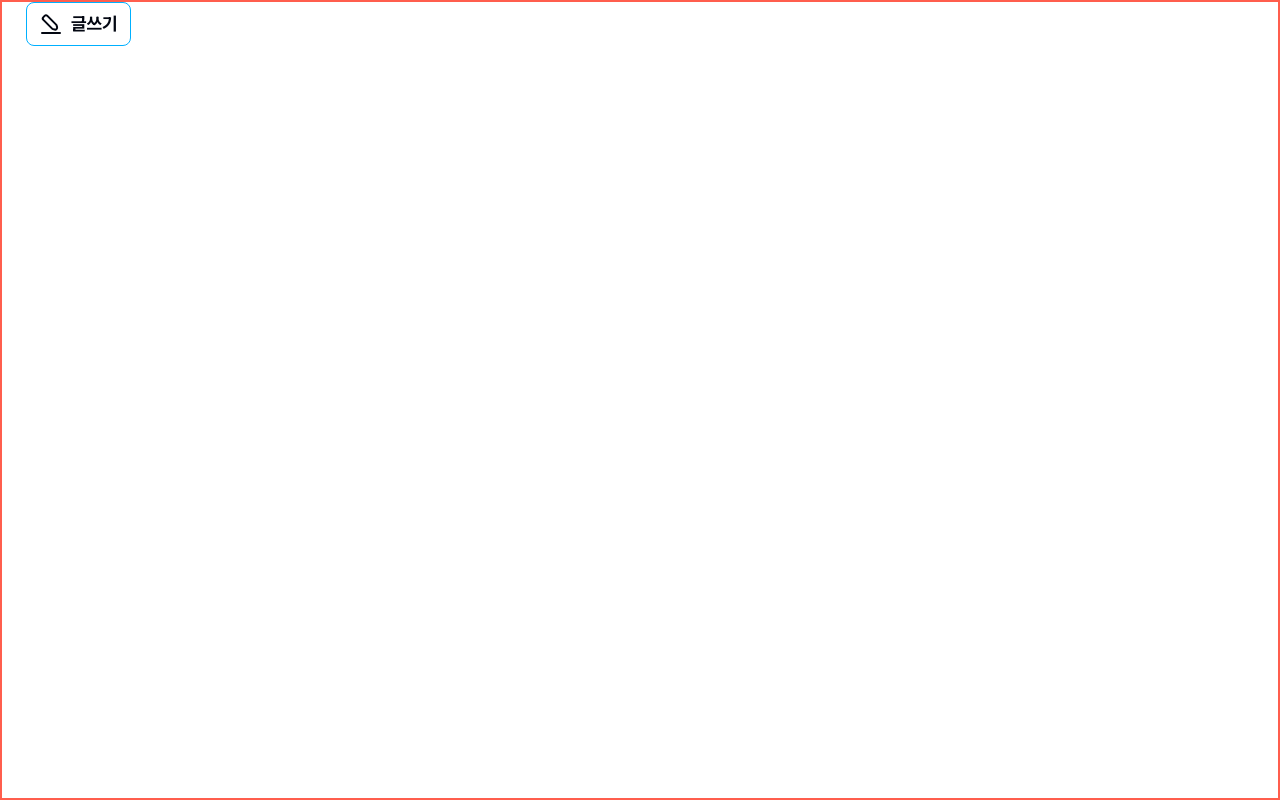
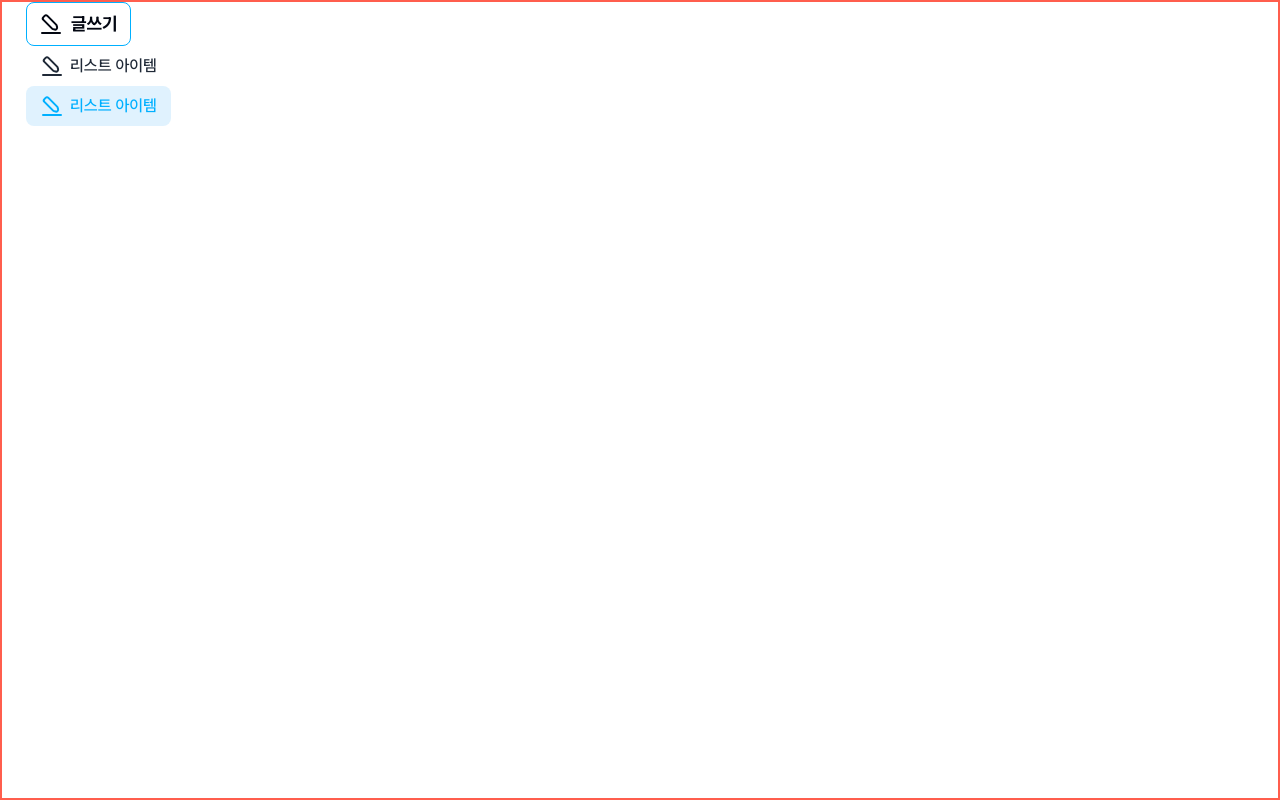
Before and after one commit to mung96/gongkademy_front, a Next.js app: page / in a window 1280 px wide. Built offline with nearby package versions, Linux system fonts and the light colour scheme.

Commit message:
feat: listItem 구현

```diff
--- a/package.json
+++ b/package.json
@@ -23,7 +23,11 @@
     "autoprefixer": "^10.4.20",
     "eslint": "^8",
     "eslint-config-next": "14.2.18",
+    "eslint-config-prettier": "^10.0.1",
+    "eslint-plugin-prettier": "^5.2.3",
+    "eslint-plugin-tailwindcss": "^3.18.0",
     "postcss": "^8.5.1",
+    "prettier": "^3.4.2",
     "tailwindcss": "^3.4.17",
     "typescript": "^5"
   }
--- a/src/app/(with-header)/layout.tsx
+++ b/src/app/(with-header)/layout.tsx
@@ -1,8 +1,10 @@
-export default function Layout({ children }: Readonly<{
+export default function Layout({
+  children,
+}: Readonly<{
   children: React.ReactNode;
 }>) {
   return (
-    <div className={'border-2 border-system-red-100 h-full px-4 tablet:px-6'}>
+    <div className="h-full px-4 border-2 border-system-red-100 tablet:px-6">
       {children}
     </div>
   );
--- a/src/app/(with-header)/page.tsx
+++ b/src/app/(with-header)/page.tsx
@@ -2,9 +2,16 @@
 
 import Button from '@/components/Button';
 import PencilIcon from '@/app/assets/svg/PencilIcon.svg';
+import ListItem from '@/components/ListItem';
 
 export default function Home() {
   return (
-    <Button icon={<PencilIcon />} onClick={() => console.log('클릭')} variant='outlined' >글쓰기</Button>
+    <>
+      <Button icon={<PencilIcon />} onClick={() => console.log('클릭')} variant="outlined">
+        글쓰기
+      </Button>
+      <ListItem label="리스트 아이템" icon={<PencilIcon />} isSelect={false} />
+      <ListItem label="리스트 아이템" icon={<PencilIcon />} isSelect={true} />
+    </>
   );
 }
--- a/src/app/layout.tsx
+++ b/src/app/layout.tsx
@@ -5,17 +5,17 @@ const pretendard = localFont({
   src: './fonts/PretendardVariable.woff2',
   display: 'swap',
   weight: '45 920',
-  variable: '--font-pretendard'
+  variable: '--font-pretendard',
 });
 
-export default function RootLayout({ children }: Readonly<{
+export default function RootLayout({
+  children,
+}: Readonly<{
   children: React.ReactNode;
 }>) {
   return (
     <html lang="ko" className={`${pretendard.variable} font-pretendard`}>
-    <body>
-    {children}
-    </body>
+      <body>{children}</body>
     </html>
   );
 }
--- a/src/components/Button.tsx
+++ b/src/components/Button.tsx
@@ -4,33 +4,35 @@ import { ReactNode } from 'react';
 import { cva, VariantProps } from 'class-variance-authority';
 import { twMerge } from 'tailwind-merge';
 
-const buttonStyles = cva('flex justify-content items-center gap-2 rounded-lg button1 px-3  min-w-[70px] h-11', {
+const styles = cva('button1 flex h-11 min-w-[70px] items-center justify-center gap-2  rounded-lg px-3', {
   variants: {
     variant: {
-      filled: 'bg-primary-500 text-neutral-gray-0  hover:bg-primary-400 active:bg-primary-600 disabled:bg-neutral-gray-300 stroke-neutral-gray-0',
-      outlined: 'border-[1px] bg-neutral-gray-0 text-neutral-gray-950 border-primary-500 stroke-neutral-gray-950 ' +
+      filled:
+        'bg-primary-500 stroke-neutral-gray-0 text-neutral-gray-0 hover:bg-primary-400 active:bg-primary-600 disabled:bg-neutral-gray-300',
+      outlined:
+        'border-[1px] bg-neutral-gray-0 text-neutral-gray-950 border-primary-500 stroke-neutral-gray-950 ' +
         'hover:text-primary-400 hover:border-primary-400 hover:stroke-primary-400 ' +
         'active:text-primary-500 active:border-primary-500 active:bg-neutral-gray-50 active:stroke-primary-500 ' +
-        'disabled:text-neutral-gray-300 disabled:border-neutral-gray-300 disabled:stroke-neutral-gray-300'
-    }
+        'disabled:text-neutral-gray-300 disabled:border-neutral-gray-300 disabled:stroke-neutral-gray-300',
+    },
   },
   defaultVariants: {
-    variant: 'filled'
-  }
+    variant: 'filled',
+  },
 });
 
-type Props = VariantProps<typeof buttonStyles> & {
+type Props = VariantProps<typeof styles> & {
   variant?: 'filled' | 'outlined';
   disabled?: boolean;
   onClick: () => void;
-  icon?: ReactNode,
-  children: ReactNode,
-}
+  icon?: ReactNode;
+  children: ReactNode;
+};
 
 export default function Button({ children, onClick, variant, disabled, icon }: Props) {
   return (
-    <button onClick={onClick} className={twMerge(buttonStyles({ variant }))} disabled={disabled}>
-      {icon && <div className='flex items-center justify-center w-6 h-6'>{icon}</div>}
+    <button onClick={onClick} className={twMerge(styles({ variant }))} disabled={disabled}>
+      {icon && <div className="flex items-center justify-center size-6">{icon}</div>}
       <p>{children}</p>
     </button>
   );
--- /dev/null
+++ b/src/components/ListItem.tsx
@@ -0,0 +1,30 @@
+import { cva } from 'class-variance-authority';
+import { ReactNode } from 'react';
+import { twMerge } from 'tailwind-merge';
+
+type Props = {
+  label: string;
+  icon?: ReactNode;
+  isSelect?: boolean;
+};
+const styles = cva(``, {
+  variants: {
+    isSelect: {
+      true: 'bg-primary-100 text-primary-500 stroke-primary-500',
+      false: 'hover:bg-neutral-gray-50 active:bg-neutral-gray-100 active:scale-90',
+    },
+  },
+});
+export default function ListItem({ label, icon, isSelect }: Props) {
+  return (
+    <li
+      className={twMerge(
+        'flex w-fit min-w-[100px] stroke-neutral-gray-800 cursor-pointer h-9 button2 tablet:h-10 items-center gap-[6px] rounded-lg bg-neutral-gray-0 px-2 text-neutral-gray-800  tablet:px-[14px]',
+        styles({ isSelect }),
+      )}
+    >
+      {icon && <div>{icon}</div>}
+      <p>{label}</p>
+    </li>
+  );
+}
--- a/tailwind.config.js
+++ b/tailwind.config.js
@@ -1,17 +1,15 @@
 /** @type {import('tailwindcss').Config} */
 module.exports = {
-  content: [
-    './src/**/*.{js,ts,jsx,tsx,mdx}'
-  ],
+  content: ['./src/**/*.{js,ts,jsx,tsx,mdx}'],
   theme: {
     extend: {
       fontFamily: {
-        pretendard: ['var(--font-pretendard)']
-      }
+        pretendard: ['var(--font-pretendard)'],
+      },
     },
     screens: {
-      'tablet': '768px',
-      'desktop': '1280px'
+      tablet: '768px',
+      desktop: '1280px',
     },
     colors: {
       primary: {
@@ -25,7 +23,7 @@ module.exports = {
         700: '#0379BA',
         800: '#086A9E',
         900: '#0F5B87',
-        950: '#0B4063'
+        950: '#0B4063',
       },
       secondary: {
         50: '#FFF5ED',
@@ -38,7 +36,7 @@ module.exports = {
         700: '#C73D07',
         800: '#9E370E',
         900: '#7F290F',
-        950: '#451A05'
+        950: '#451A05',
       },
       neutral: {
         gray: {
@@ -53,24 +51,24 @@ module.exports = {
           700: '#374151',
           800: '#1F2937',
           900: '#111827',
-          950: '#030712'
-        }
+          950: '#030712',
+        },
       },
       system: {
         red: {
           100: '#FF5E4D',
           200: '#FA4F34',
           300: '#F52F18',
-          400: '#F01700'
+          400: '#F01700',
         },
         green: {
           100: '#5CE58E',
           200: '#4ADE80',
           300: '#22C55D',
-          400: '#16A349'
-        }
-      }
-    }
+          400: '#16A349',
+        },
+      },
+    },
   },
-  plugins: []
+  plugins: [],
 };
```
Also changed, not shown: .eslintrc.json, 1 other file (tests, documents, lock files or other folders).
